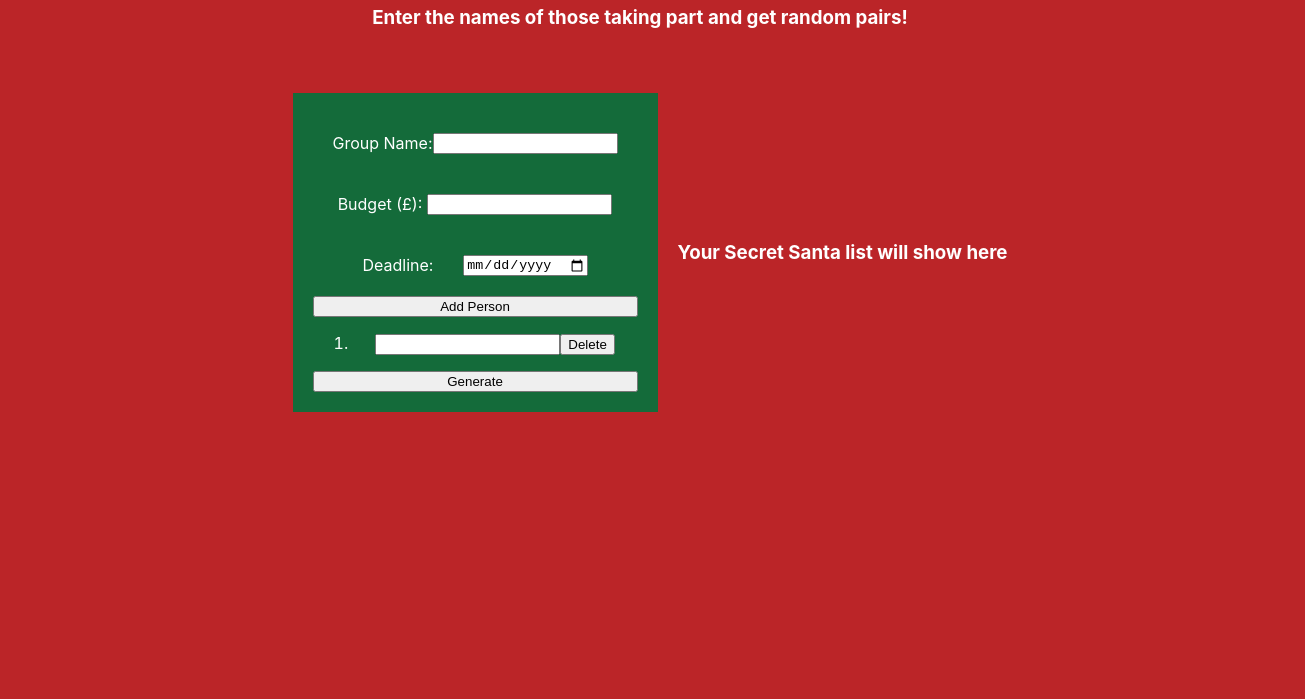
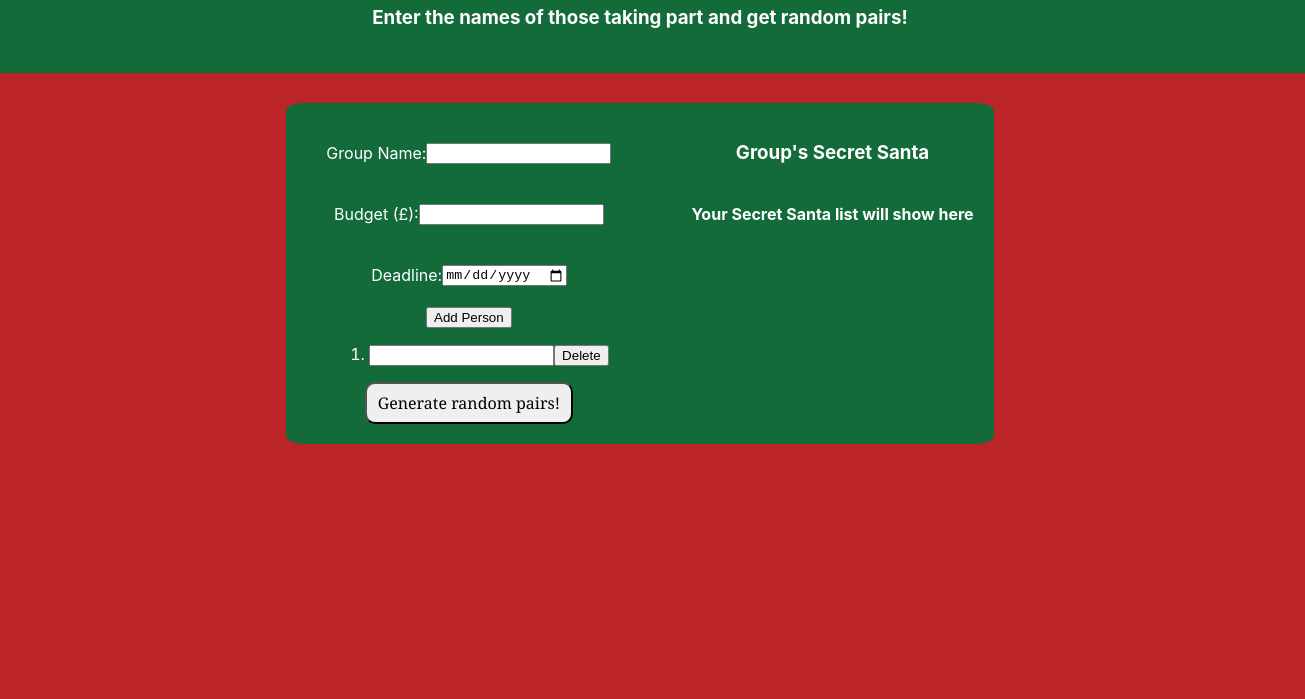
Before and after one commit to W1llB/Secret_Santa_Frontend, a React app in the folder secretsanta/: page / in a window 1280 px wide. Shown: the part 101-800 px from the top of the page, 1305 px wide, since content can reach past the window. Built offline with nearby package versions, Linux system fonts and the light colour scheme.

Commit message:
minor CSS changes - added divs + centering. Fixed double button press for list generation

```diff
--- a/secretsanta/src/components/App/App.css
+++ b/secretsanta/src/components/App/App.css
@@ -10,39 +10,60 @@ body {
 
 .App {
     text-align: center;
+    display: flex;
+    flex-direction: column;
+    align-items: center;
 }
 
 .header {
     color: white;
-    background-color: var(--xmas-red);
-    margin: auto;
+    background-color: var(--primary-colour);
+    width: 100%;
+    margin-bottom: 30px;
     padding: 25px;
 }
+
 .divsContainer{
     display: flex;
     flex-direction: row;
-    align-items: center;
+    align-items: stretch;
     justify-content: center;
-     color: white;
+    color: white;
     font: bold;
+    width: auto;
+    height: auto;
+    background-color: var(--primary-colour);
+    border-radius: 2.5%;
+
 }
 
 .formContainer {
     display: flex;
     flex-direction: column;
-    flex-wrap: wrap;
-    align-items: stretch;
-    justify-content:space-around;
-    margin: 20px;
+    align-items: center;
+    justify-content:center;
+    margin-right: 10px;
     padding: 20px;
-    /* width: 50%; */
-    background-color: var(--primary-colour);
+    /* background-color: var(--primary-colour);
+    border-radius: 5%; */
+}
+
+.listTitle {
+    display: flex;
+    flex-direction: column;
+    align-items: center;
+    justify-content: baseline;
+    margin-left: 10px;
+    padding: 20px;
+    /* background-color: var(--primary-colour);
+    border-radius: 5%; */
 }
 
 .inputFieldContainer {
     display: flex;
     flex-direction: row;
-    justify-content: space-evenly;
+    justify-content:center;
+    align-items: center;
     padding: 10px;
     margin: 10px;
 }
@@ -50,21 +71,12 @@ body {
 .particpantListItem {
     display: flex;
     flex-direction: row;
-    justify-content: space-evenly;
+    justify-content: space-around;
     padding: 10px;
     margin: 10px;
 }
 
-.listTitle {
-    display: flex;
-    flex-direction: column;
-    align-items:stretch;
-    background-color: var(--primary-colour);
-    padding: 20px;
-    /* width: 50%; */
 
-
-}
 
 .listHeader {
     display: flex;
@@ -74,8 +86,29 @@ body {
 
 .cardComponent {
     display: flex;
-    flex-direction: row;
-    justify-content: space-evenly;
+    flex-direction: column;
+    flex-wrap: wrap;
+    padding: 5px;
+    margin: 5px;
+    justify-content: center;
     background-color: var(--primary-colour);
+    border: 3px solid white;
 
 }
+.generateButtonContainer {
+    display: flex;
+    flex-direction: row;
+    align-items: center;
+    justify-content: center;
+    flex: 1;
+}
+.generateButton {
+color: rgb(0, 0, 0); font-size: 16px; line-height: 16px; padding: 11px; border-radius: 10px; font-family: Georgia, serif; font-weight: normal; text-decoration:solid; font-style: normal; font-variant: normal; text-transform: none;
+}
+
+.generateButton:hover {
+background: #ffffffcc; }
+.generateButton:active {
+background: #FFFFFF; }
+
+/* border: 4px solid rgb(187, 37, 40); */
--- a/secretsanta/src/components/App/App.js
+++ b/secretsanta/src/components/App/App.js
@@ -1,4 +1,4 @@
-import {useState } from 'react';
+import {useEffect, useState } from 'react';
 import useRandomiser from '../../hooks/useRandomiser/useRandomiser';
 import { PairsContext } from '../../Contexts/pairs-context';
 // import useFetch from '../../hooks/useFetch/useFetch';
@@ -12,9 +12,8 @@ import MembersList from '../MembersList';
 
 function App() {
 
-  const initialDetailsState = {gname: '', budget: '', deadline: ''}
   // Groupname State
-  const [inputDetails, setInputDetails] = useState(initialDetailsState);
+  const [inputDetails, setInputDetails] = useState({gname: '', budget: '', deadline: ''});
   const [inputMembers, setInputMembers] = useState(null);
   const [finalGroup, setFinalGroup] = useState(null);
   const [listGenerated, setListGenerated] = useState(false)
@@ -42,13 +41,18 @@ function App() {
     console.log(inputMembers)
   }
 
+  useEffect(()=>{
+    pairRandomiser(inputMembers)
+
+  },[inputMembers])
+
 
   function generateButtonClick(e) {
     e.preventDefault()
-    const inputDetailsClone = JSON.parse(JSON.stringify(inputDetails));
-    pairRandomiser(inputMembers)
-    setFinalGroup([inputDetailsClone, pairArrays])
-    setInputDetails(initialDetailsState)
+    // const inputDetailsClone = JSON.parse(JSON.stringify(inputDetails));
+    // console.log(inputDetailsClone,'clone')
+    setFinalGroup([inputDetails, pairArrays])
+    setInputDetails({gname: '', budget: '', deadline: ''})
     setListGenerated(true)
     console.log(`${finalGroup}finalgroup`)
   }
--- a/secretsanta/src/components/GeneralForm/generalForm.js
+++ b/secretsanta/src/components/GeneralForm/generalForm.js
@@ -54,8 +54,9 @@ function GeneralForm({handleChangeDetails, handleChangeMembers, handleClick, inp
                 </div>
 
 
-
-                <button className="participantFormButtons" onClick={(e) => addMemberClick(e)}>Add Person</button>
+                <div>
+                    <button className="participantFormButtons" onClick={(e) => addMemberClick(e)}>Add Person</button>
+                </div>
                 <ol className="listContainer">
                     {Array.from(Array(count)).map((c, index) => {
                         return (
@@ -64,7 +65,9 @@ function GeneralForm({handleChangeDetails, handleChangeMembers, handleClick, inp
                         })
                     }
                 </ol>
-                <button className="generateButton" onClick={(e) => handleClick(e)}>Generate</button>
+                <div className="generateButtonContainer">
+                    <button className="generateButton" onClick={(e) => handleClick(e)}>Generate random pairs!</button>
+                    </div>
 
             </form>
     )
--- a/secretsanta/src/components/MembersList/index.js
+++ b/secretsanta/src/components/MembersList/index.js
@@ -5,10 +5,13 @@ import { PairsContext } from "../../Contexts/pairs-context";
 function MembersList() {
     const pairs = useContext(PairsContext)
     if (pairs === null) {
-        return (
-            <h3>Your Secret Santa list will show here</h3>
+        return (<div className="listTitle">
+                <h3 className="listHeader">Group's Secret Santa</h3>
+                <h4>Your Secret Santa list will show here</h4>
+            </div>
         )
     }
+    console.log(pairs)
     const pairsObjectArray = pairs[1]
     const pairsInfo = pairs[0]
 
@@ -19,11 +22,11 @@ function MembersList() {
                     {pairsObjectArray.map((pairs) =>{
                         return (
                         <div className="cardComponent">
-                            <p><strong>{pairs.a}</strong> is gifting to <strong>{pairs.b}</strong>. <strong>Budget:</strong> £{pairsInfo.budget}. Gifts will be given on {pairsInfo.deadline}.
+                            <p><strong>{pairs.a}</strong> is gifting to <strong>{pairs.b}</strong>. <strong>Budget:</strong> £{pairsInfo.budget}. Gifts will be given on <strong>{pairsInfo.deadline}</strong>!
                             </p>
                             {/* <p>Budget: £{pairsInfo.budget}</p><br />
                             <p> Gifts will be given on {pairsInfo.deadline}</p><br /> */}
-                            <button className="participantFormButtons" >Copy</button>
+                            <button className="participantFormButtons" onClick={() => {navigator.clipboard.writeText(this.state.textToCopy)}}>Copy</button>
                         </div>
                         )})}
 
--- a/secretsanta/src/hooks/useRandomiser/useRandomiser.js
+++ b/secretsanta/src/hooks/useRandomiser/useRandomiser.js
@@ -17,6 +17,7 @@ import { useState } from "react";
 function useRandomiser(initialValue, giftGivers){
     const [pairArrays, setPairArrays] = useState(initialValue)
     function pairRandomiser(giftGiversObject) {
+        try {
         let giftGivers = Object.values(giftGiversObject)
         var a = giftGivers.slice(0);
         var b = giftGivers.slice(0);
@@ -39,6 +40,9 @@ function useRandomiser(initialValue, giftGivers){
         }
 
         setPairArrays(result)
+        } catch (error) {
+            console.log(error)
+        }
     }
     return [pairArrays, pairRandomiser]
 }
```
